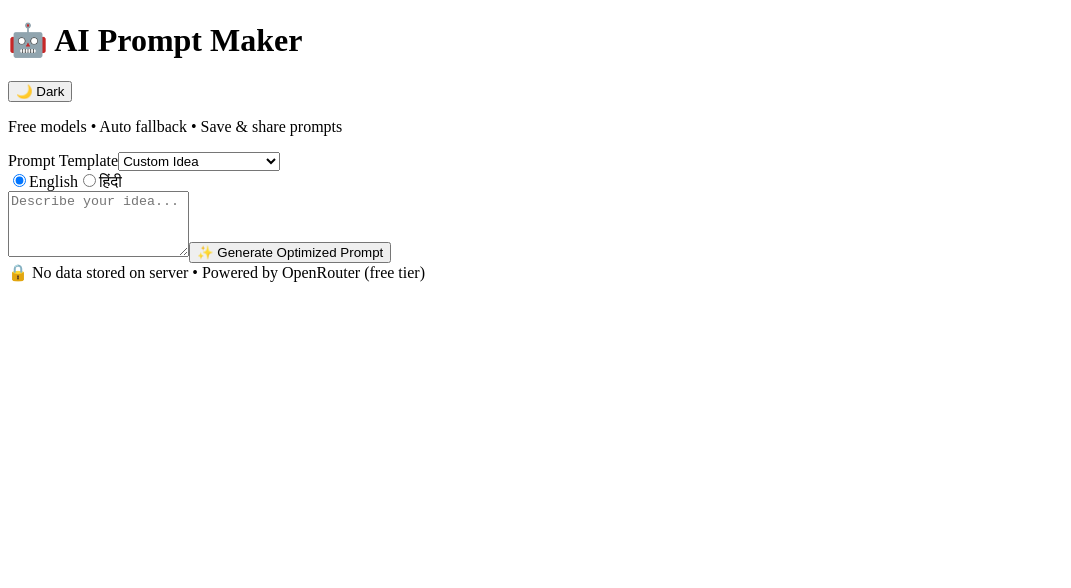
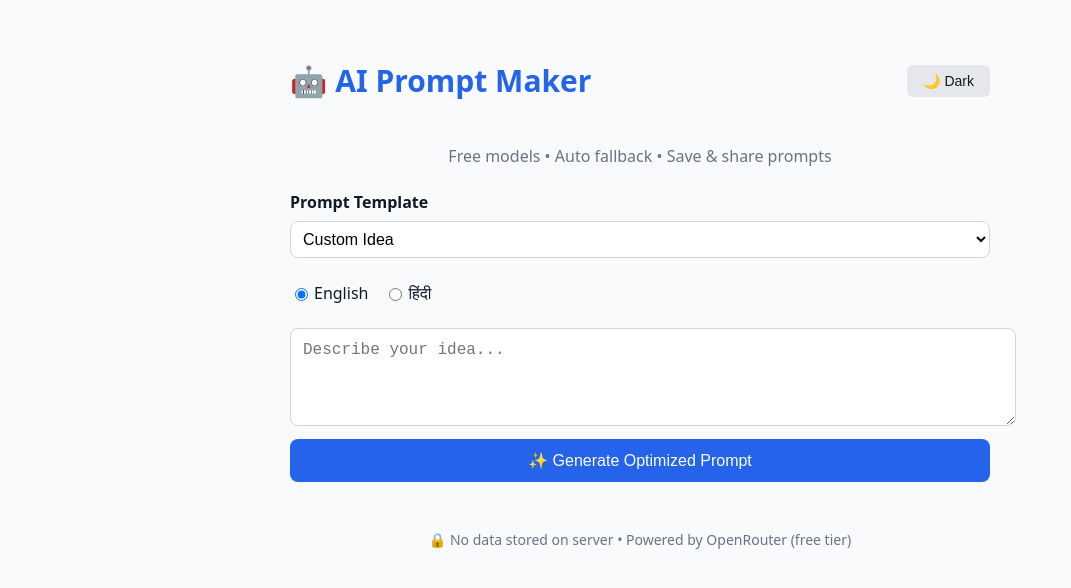
Before and after one commit to mahendramirdhapy-tech/prompt-maker-app, a Next.js app: page / in a window 1280 px wide. Shown: the top 588 px of the page, without its empty margins (0-1071 px from the left). Built offline with nearby package versions, Linux system fonts and the light colour scheme.

Commit message:
Update index.js

```diff
--- a/pages/index.js
+++ b/pages/index.js
@@ -21,7 +21,7 @@ export default function Home() {
   const [history, setHistory] = useState([]);
   const [template, setTemplate] = useState('');
 
-  // Load history & theme from localStorage on mount
+  // Load from localStorage on mount
   useEffect(() => {
     const savedHistory = localStorage.getItem('promptHistory');
     const savedDark = localStorage.getItem('darkMode') === 'true';
@@ -29,15 +29,11 @@ export default function Home() {
     setDarkMode(savedDark);
   }, []);
 
-  // Apply dark mode class to body
+  // Apply background based on dark mode
   useEffect(() => {
-    if (darkMode) {
-      document.documentElement.classList.add('dark');
-      localStorage.setItem('darkMode', 'true');
-    } else {
-      document.documentElement.classList.remove('dark');
-      localStorage.setItem('darkMode', 'false');
-    }
+    document.body.style.backgroundColor = darkMode ? '#111827' : '#f9fafb';
+    document.body.style.color = darkMode ? '#f9fafb' : '#111827';
+    localStorage.setItem('darkMode', darkMode);
   }, [darkMode]);
 
   const handleTemplateChange = (e) => {
@@ -79,7 +75,7 @@ export default function Home() {
           model: data.modelUsed,
           timestamp: new Date().toISOString(),
         };
-        const updatedHistory = [newEntry, ...history.slice(0, 9)]; // Keep last 10
+        const updatedHistory = [newEntry, ...history.slice(0, 9)];
         setHistory(updatedHistory);
         localStorage.setItem('promptHistory', JSON.stringify(updatedHistory));
       } else {
@@ -95,22 +91,15 @@ export default function Home() {
 
   const sharePrompt = () => {
     if (!output) return;
-    const text = encodeURIComponent(output);
-    const url = `https://prompt-maker-app.vercel.app`;
+    const encoded = encodeURIComponent(output);
+    const twitterUrl = `https://twitter.com/intent/tweet?text=${encoded}`;
+    const whatsappUrl = `https://wa.me/?text=${encoded}`;
 
-    // Try Web Share API (mobile/desktop modern browsers)
+    // Try Web Share API first (modern browsers)
     if (navigator.share) {
-      navigator.share({
-        title: 'AI Prompt',
-        text: output,
-        url: window.location.href,
-      }).catch(console.error);
+      navigator.share({ title: 'AI Prompt', text: output }).catch(console.warn);
     } else {
-      // Fallback: Twitter & WhatsApp
-      const twitterUrl = `https://twitter.com/intent/tweet?text=${text}&url=${encodeURIComponent(url)}`;
-      const whatsappUrl = `https://wa.me/?text=${text}`;
-      alert('Choose: [1] Twitter, [2] WhatsApp');
-      // Better: show buttons, but for simplicity, opening Twitter
+      // Fallback: Open Twitter
       window.open(twitterUrl, '_blank');
     }
   };
@@ -122,32 +111,97 @@ export default function Home() {
     }
   };
 
+  // Theme-based styles
+  const containerStyle = {
+    maxWidth: '700px',
+    margin: '0 auto',
+    padding: '2rem',
+    fontFamily: 'system-ui, sans-serif',
+  };
+
+  const headerStyle = {
+    display: 'flex',
+    justifyContent: 'space-between',
+    alignItems: 'center',
+    marginBottom: '1.5rem',
+  };
+
+  const buttonStyle = (bg, hoverBg, color = '#fff') => ({
+    padding: '8px 16px',
+    backgroundColor: bg,
+    color: color,
+    border: 'none',
+    borderRadius: '6px',
+    cursor: 'pointer',
+    fontSize: '0.875rem',
+  });
+
+  const inputStyle = {
+    width: '100%',
+    padding: '12px',
+    fontSize: '16px',
+    border: darkMode ? '1px solid #374151' : '1px solid #d1d5db',
+    borderRadius: '8px',
+    backgroundColor: darkMode ? '#1f2937' : '#fff',
+    color: darkMode ? '#f9fafb' : '#000',
+    marginBottom: '0.5rem',
+  };
+
+  const cardStyle = {
+    padding: '1.25rem',
+    marginTop: '1.5rem',
+    border: darkMode ? '1px solid #374151' : '1px solid #e5e7eb',
+    borderRadius: '12px',
+    backgroundColor: darkMode ? '#1f2937' : '#fff',
+    boxShadow: '0 4px 6px rgba(0,0,0,0.05)',
+  };
+
+  const historyItemStyle = {
+    padding: '12px',
+    marginBottom: '8px',
+    border: darkMode ? '1px solid #374151' : '1px solid #e5e7eb',
+    borderRadius: '8px',
+    backgroundColor: darkMode ? '#374151' : '#f3f4f6',
+    cursor: 'pointer',
+  };
+
+  const labelStyle = {
+    display: 'block',
+    marginBottom: '0.5rem',
+    fontWeight: '600',
+    color: darkMode ? '#f9fafb' : '#111827',
+  };
+
   return (
-    <div className={`min-h-screen transition-colors duration-300 ${darkMode ? 'dark bg-gray-900 text-white' : 'bg-gray-50 text-gray-900'}`}>
-      <div className="container mx-auto px-4 py-8 max-w-3xl">
+    <div style={containerStyle}>
       {/* Header */}
-        <header className="flex justify-between items-center mb-6">
-          <h1 className="text-2xl font-bold text-blue-600 dark:text-blue-400">🤖 AI Prompt Maker</h1>
+      <div style={headerStyle}>
+        <h1 style={{ fontSize: '1.875rem', fontWeight: '700', color: '#2563eb' }}>
+          🤖 AI Prompt Maker
+        </h1>
         <button
           onClick={() => setDarkMode(!darkMode)}
-            className="p-2 rounded-lg bg-gray-200 dark:bg-gray-700 hover:bg-gray-300 dark:hover:bg-gray-600"
+          style={buttonStyle(darkMode ? '#374151' : '#e5e7eb', darkMode ? '#4b5563' : '#d1d5db', darkMode ? '#f9fafb' : '#111827')}
           aria-label="Toggle dark mode"
         >
           {darkMode ? '☀️ Light' : '🌙 Dark'}
         </button>
-        </header>
+      </div>
 
-        <p className="text-center text-gray-600 dark:text-gray-300 mb-6">
+      <p style={{ textAlign: 'center', color: darkMode ? '#9ca3af' : '#6b7280', marginBottom: '1.5rem' }}>
         Free models • Auto fallback • Save & share prompts
       </p>
 
       {/* Template Selector */}
-        <div className="mb-4">
-          <label className="block text-sm font-medium mb-2">Prompt Template</label>
+      <div style={{ marginBottom: '1rem' }}>
+        <label style={labelStyle}>Prompt Template</label>
         <select
           value={template}
           onChange={handleTemplateChange}
-            className="w-full p-2 border border-gray-300 dark:border-gray-600 rounded bg-white dark:bg-gray-800 text-gray-900 dark:text-white"
+          style={{
+            ...inputStyle,
+            padding: '8px',
+          }}
         >
           {TEMPLATES.map((t) => (
             <option key={t.value || 'custom'} value={t.value}>
@@ -158,47 +212,52 @@ export default function Home() {
       </div>
 
       {/* Language Toggle */}
-        <div className="mb-4 flex gap-4">
-          <label className="inline-flex items-center">
+      <div style={{ marginBottom: '1.5rem', display: 'flex', gap: '1rem' }}>
+        <label style={{ display: 'flex', alignItems: 'center', cursor: 'pointer' }}>
           <input
             type="radio"
             name="lang"
             checked={language === 'English'}
             onChange={() => setLanguage('English')}
-              className="mr-2"
+            style={{ marginRight: '6px' }}
           />
           English
         </label>
-          <label className="inline-flex items-center">
+        <label style={{ display: 'flex', alignItems: 'center', cursor: 'pointer' }}>
           <input
             type="radio"
             name="lang"
             checked={language === 'Hindi'}
             onChange={() => setLanguage('Hindi')}
-              className="mr-2"
+            style={{ marginRight: '6px' }}
           />
           हिंदी
         </label>
       </div>
 
-        {/* Input Form */}
-        <form onSubmit={handleSubmit} className="mb-8">
+      {/* Form */}
+      <form onSubmit={handleSubmit}>
         <textarea
           value={input}
           onChange={(e) => setInput(e.target.value)}
           placeholder="Describe your idea..."
           rows="4"
-            className="w-full p-3 border border-gray-300 dark:border-gray-600 rounded-lg bg-white dark:bg-gray-800 text-gray-900 dark:text-white mb-3"
+          style={inputStyle}
           required
         />
         <button
           type="submit"
           disabled={loading}
-            className={`w-full py-3 px-4 rounded-lg font-medium ${
-              loading
-                ? 'bg-gray-400 dark:bg-gray-600 cursor-not-allowed'
-                : 'bg-blue-600 hover:bg-blue-700 text-white'
-            }`}
+          style={{
+            width: '100%',
+            padding: '12px',
+            backgroundColor: loading ? (darkMode ? '#4b5563' : '#9ca3af') : '#2563eb',
+            color: '#fff',
+            border: 'none',
+            borderRadius: '8px',
+            fontSize: '16px',
+            cursor: loading ? 'not-allowed' : 'pointer',
+          }}
         >
           {loading ? '⚙️ Generating...' : '✨ Generate Optimized Prompt'}
         </button>
@@ -206,30 +265,43 @@ export default function Home() {
 
       {/* Output */}
       {output && (
-          <div className="mb-8 p-5 border border-gray-200 dark:border-gray-700 rounded-xl bg-white dark:bg-gray-800 shadow">
-            <div className="flex justify-between items-start mb-3">
-              <h3 className="font-semibold">✅ Your AI Prompt:</h3>
-              <div className="flex gap-2">
+        <div style={cardStyle}>
+          <div style={{ display: 'flex', justifyContent: 'space-between', alignItems: 'flex-start', marginBottom: '1rem' }}>
+            <h3 style={{ fontWeight: '600' }}>✅ Your AI Prompt:</h3>
+            <div style={{ display: 'flex', gap: '0.5rem' }}>
               <button
                 onClick={() => navigator.clipboard.writeText(output)}
-                  className="text-sm bg-green-600 text-white px-2 py-1 rounded hover:bg-green-700"
+                style={buttonStyle('#0d9488', '#0a7a6f')}
               >
                 📋 Copy
               </button>
               <button
                 onClick={sharePrompt}
-                  className="text-sm bg-purple-600 text-white px-2 py-1 rounded hover:bg-purple-700"
+                style={buttonStyle('#7e22ce', '#6b21a8')}
               >
                 📤 Share
               </button>
             </div>
           </div>
-            <pre className="whitespace-pre-wrap break-words bg-gray-100 dark:bg-gray-900 p-3 rounded-md border">
+          <pre
+            style={{
+              whiteSpace: 'pre-wrap',
+              wordBreak: 'break-word',
+              backgroundColor: darkMode ? '#111827' : '#f3f4f6',
+              padding: '1rem',
+              borderRadius: '6px',
+              border: darkMode ? '1px solid #374151' : '1px solid #e5e7eb',
+              fontSize: '0.95rem',
+              color: darkMode ? '#f9fafb' : '#111827',
+            }}
+          >
             {output}
           </pre>
           {usedModel && (
-              <p className="mt-2 text-sm text-gray-500 dark:text-gray-400">
-                Model: <code className="bg-gray-200 dark:bg-gray-700 px-1 rounded">{usedModel}</code>
+            <p style={{ marginTop: '0.75rem', fontSize: '0.875rem', color: darkMode ? '#9ca3af' : '#6b7280' }}>
+              Model used: <code style={{ backgroundColor: darkMode ? '#1f2937' : '#e5e7eb', padding: '2px 4px', borderRadius: '4px' }}>
+                {usedModel}
+              </code>
             </p>
           )}
         </div>
@@ -237,21 +309,21 @@ export default function Home() {
 
       {/* History */}
       {history.length > 0 && (
-          <div className="mt-10">
-            <div className="flex justify-between items-center mb-3">
-              <h3 className="font-semibold">📜 Recent Prompts</h3>
+        <div style={{ marginTop: '2rem' }}>
+          <div style={{ display: 'flex', justifyContent: 'space-between', alignItems: 'center', marginBottom: '1rem' }}>
+            <h3 style={{ fontWeight: '600' }}>📜 Recent Prompts</h3>
             <button
               onClick={clearHistory}
-                className="text-sm text-red-500 hover:underline"
+              style={{ color: '#ef4444', fontSize: '0.875rem', cursor: 'pointer' }}
             >
               Clear All
             </button>
           </div>
-            <div className="space-y-3 max-h-96 overflow-y-auto pr-2">
+          <div style={{ maxHeight: '300px', overflowY: 'auto' }}>
             {history.map((item) => (
               <div
                 key={item.id}
-                  className="p-3 border border-gray-200 dark:border-gray-700 rounded-lg bg-gray-50 dark:bg-gray-800 cursor-pointer hover:bg-gray-100 dark:hover:bg-gray-750"
+                style={historyItemStyle}
                 onClick={() => {
                   setInput(item.input);
                   setOutput(item.output);
@@ -259,20 +331,19 @@ export default function Home() {
                   setLanguage(item.language);
                 }}
               >
-                  <p className="font-medium truncate">{item.input}</p>
-                  <p className="text-xs text-gray-500 dark:text-gray-400 mt-1">
+                <div style={{ fontWeight: '600', marginBottom: '0.25rem' }}>{item.input}</div>
+                <div style={{ fontSize: '0.75rem', color: darkMode ? '#9ca3af' : '#6b7280' }}>
                   {new Date(item.timestamp).toLocaleString()} • {item.language}
-                  </p>
+                </div>
               </div>
             ))}
           </div>
         </div>
       )}
 
-        <footer className="mt-12 text-center text-sm text-gray-500 dark:text-gray-400">
+      <footer style={{ marginTop: '3rem', textAlign: 'center', fontSize: '0.875rem', color: darkMode ? '#9ca3af' : '#6b7280' }}>
         🔒 No data stored on server • Powered by OpenRouter (free tier)
       </footer>
     </div>
-    </div>
   );
 }
```
Lines whose indentation alone changed are shown as unchanged.
